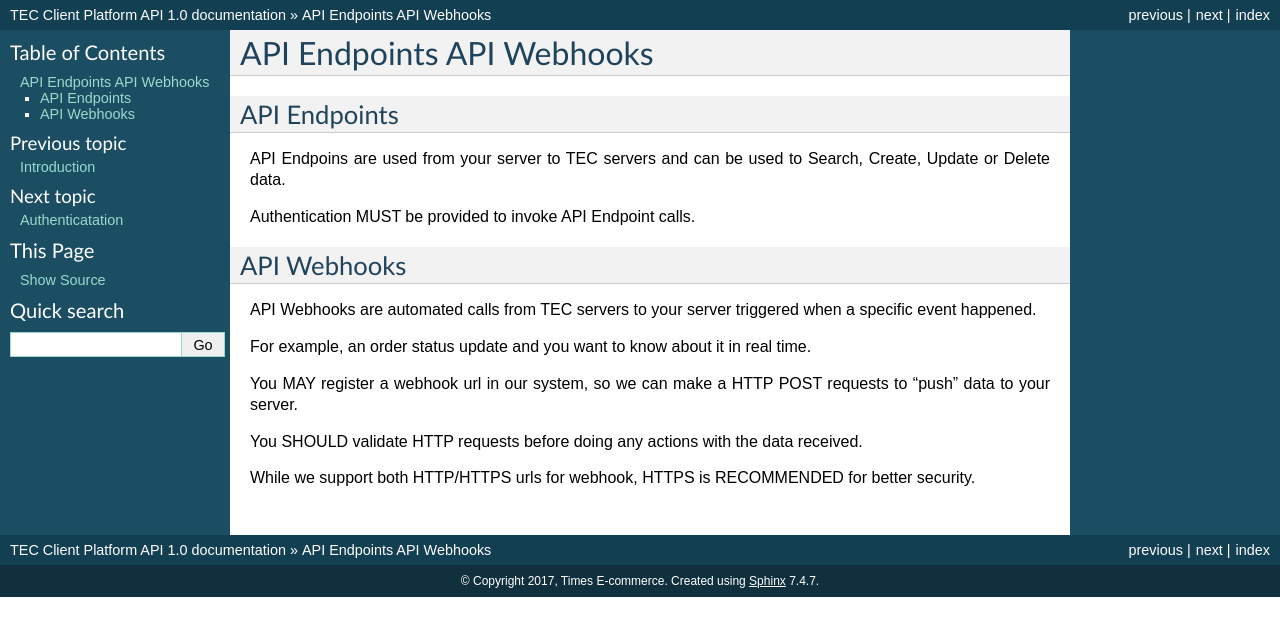
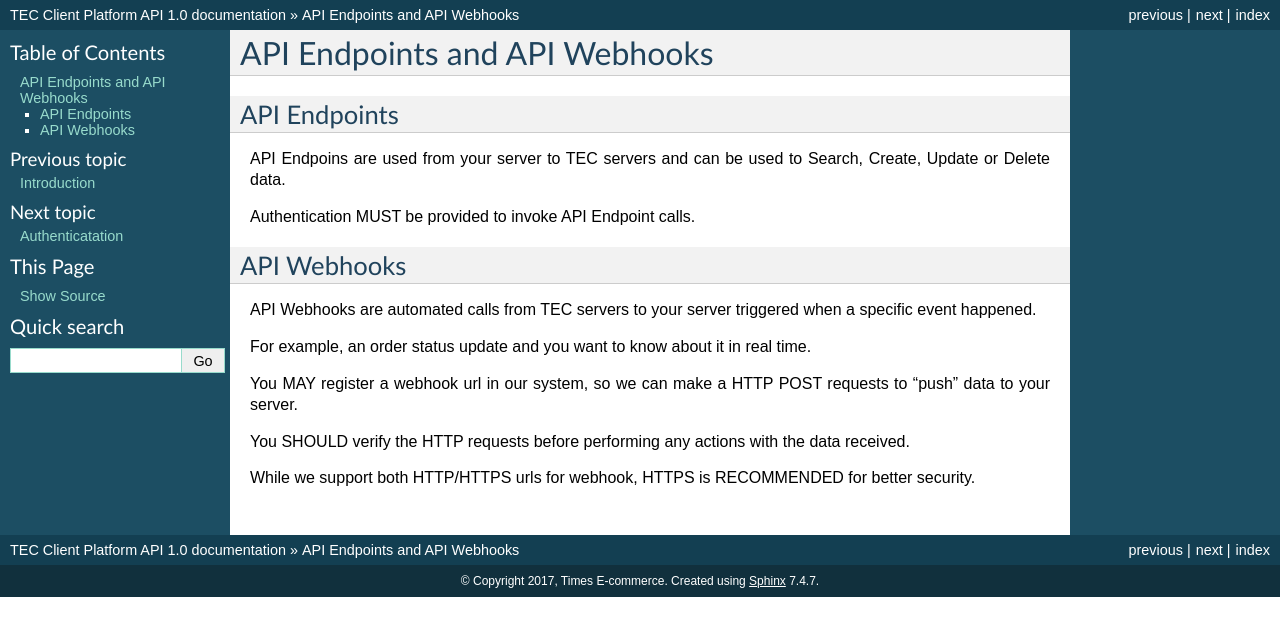
Before and after one commit to timeslogistics/times-oms-api-docs, a Sphinx documentation site: the page built from docs/api_endpoints_and_webhooks.rst, in a window 1280 px wide. Shown: the top 636 px of the page. Built offline with Sphinx 7.4.7, drawn with Linux system fonts in a browser that asks for light colours; pages that are not in the unit, such as notebooks, are missing from menus.

Commit message:
Updated Docs

```diff
--- a/docs/api_endpoints_and_webhooks.rst
+++ b/docs/api_endpoints_and_webhooks.rst
@@ -1,4 +1,4 @@
-API Endpoints API Webhooks
+API Endpoints and API Webhooks
 ==========================
 
 API Endpoints
@@ -17,6 +17,6 @@ For example, an order status update and you want to know about it in real time.
 
 You MAY register a webhook url in our system, so we can make a HTTP POST requests to "push" data to your server.
 
-You SHOULD validate HTTP requests before doing any actions with the data received.
+You SHOULD verify the HTTP requests before performing any actions with the data received.
 
 While we support both HTTP/HTTPS urls for webhook, HTTPS is RECOMMENDED for better security.
--- a/docs/authentication.rst
+++ b/docs/authentication.rst
@@ -7,6 +7,8 @@ Specification
 As a REST API, no any session state is stored on the server side.
 
 A "Token" MUST be supplied in every request in HTTP request header.
+
+Please note than "API Token" is different from "Webhook Secret" used in Webhooks.
 
 Obtaining API Token
 -------------------
--- a/docs/index.rst
+++ b/docs/index.rst
@@ -19,7 +19,7 @@ TEC Client Platform API Documentations
   :maxdepth: 2
   :caption: API Webhooks
 
-  validation
+  verification
   status_update
 
 .. toctree::
@@ -27,4 +27,3 @@ TEC Client Platform API Documentations
    :caption: Get Help
 
    sample_code
-   support
--- a/docs/validation.rst
+++ /dev/null
@@ -1,6 +0,0 @@
-Validation
-==========
-
-Your API token is sent along with all API requests.
-
-You SHOULD validate HTTP requests before doing any actions with the data received.
```
Also changed, not shown: docs/verification.rst (added, +28 -0 lines).
